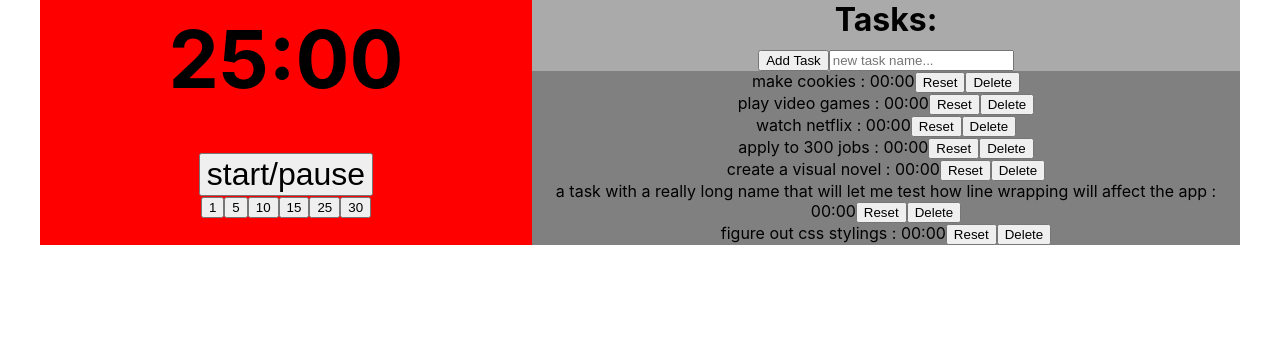
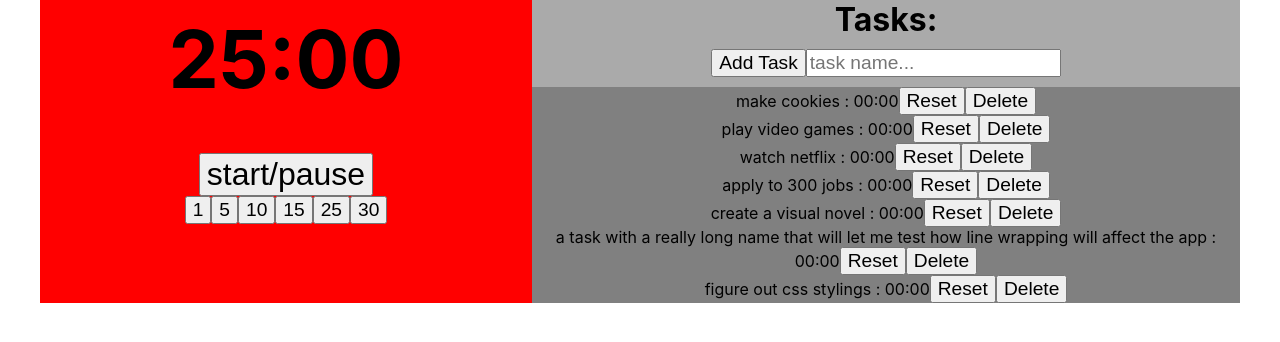
Before and after one commit to AceOfHeart5/TimeManager, a React (Create React App) app: page / in a window 1280 px wide. Shown: the top 342 px of the page. Built offline with nearby package versions, Linux system fonts and the light colour scheme.

Commit message:
move task add to dedicated component

```diff
--- a/src/App.css
+++ b/src/App.css
@@ -5,6 +5,10 @@
   text-align: center;
   max-width: 1200px;
   justify-content: center;
+}
+
+button {
+  font-size: 1.2em;
 }
 
 h1 {
@@ -59,9 +63,14 @@ ul {
 
 .task-add {
   top: 262.5px;
-  padding-top: 10px;
+  padding: 10px 0px;
   position: sticky;
   background: #aaa;
+  justify-content: center;
+}
+
+.task-add input {
+  font-size: 1.2em;
 }
 
 /* adjust for desktops and other large screens here */
--- /dev/null
+++ b/src/components/AddTask.js
@@ -0,0 +1,19 @@
+import { useState } from 'react';
+
+export default function AddTask({app}) {
+
+    const [field, setField] = useState('');
+
+    const addTask = (e) => {
+        e.preventDefault();
+        app.addTask(field);
+        setField('');
+    }
+
+    return (
+        <form onSubmit={addTask} className='task-add'>
+            <button>Add Task</button>
+            <input value={field} onChange={(e) => setField(e.target.value)} placeholder='task name...' type="text"/>
+        </form>
+    );
+}
--- a/src/components/Tasks.js
+++ b/src/components/Tasks.js
@@ -1,5 +1,6 @@
 import { useState } from 'react';
 import { timeDisplay } from '../util/Utility';
+import AddTask from './AddTask';
 
 const Tasks = ({ app }) => {
 
@@ -42,10 +43,7 @@ const Tasks = ({ app }) => {
     return(
         <div className="tasks">
             {getTitle()}
-            <form className='task-add' onSubmit={addTask}>
-                <button>Add Task</button>
-                <input type="text" value={newTaskName} onChange={e => setNewTaskName(e.target.value)} placeholder='new task name...'/>
-            </form>
+            <AddTask app={app}></AddTask>
             <ul>{getTasksList()}</ul>
         </div>
     )
--- a/src/util/Application.js
+++ b/src/util/Application.js
@@ -72,7 +72,6 @@ export default class Application {
     addTask(name) {
         this.tasks.addTask(name);
         this.updateState();
-        console.log(this.tasks.taskList);
     }
 
     deleteTask(index) {
```
